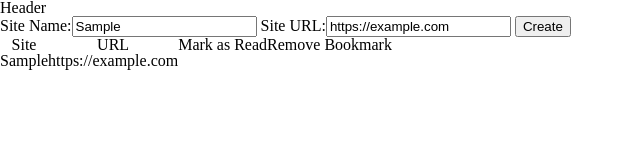
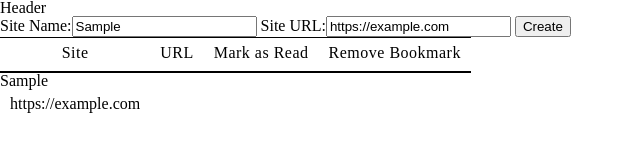
Before and after one commit to gprocell927/linked-list, a plain HTML site: page index.html in a window 1280 px wide. Both pictures are taken after typing "Sample", "https://example.com" into the empty fields and a click on the input "Create". Shown: the whole page, without its empty margins (0-640 px from the left). Drawn offline with nearby package versions, Linux system fonts and the light colour scheme.

Commit message:
error message alerts if fields are empty, trying to get new rows added with input

```diff
--- a/index.html
+++ b/index.html
@@ -18,23 +18,19 @@
       </form>
     </section>
 
-    <section class="user-bookmarks">
-      <!-- submit onclick="showinput" -->
+    <section id"user-bookmarks">
 
-
-      <table class="bookmarks">
+      <table id="bookmarks">
         <thead>
-          <tr>
+           <tr>
             <th>Site</th>
             <th>URL</th>
             <th>Mark as Read</th>
             <th>Remove Bookmark</th>
           </tr>
+
         </thead>
-        <tbody>
-            <tr class="one"></tr>
-            <td id="test1"</td>
-            <td id="test"></td>
+        <tbody class="newRow">
         </tbody>
 
 
--- a/script.js
+++ b/script.js
@@ -7,12 +7,19 @@
 
 $('.create-button').on('click', function(event){
   event.preventDefault();
-  var siteName = $('.bookmark-site-name').val();
-  // console.log(siteName);});
+ var siteName = $('.bookmark-site-name').val();
+ var siteURL = $('.bookmark-site-url').val();
+
+ $('#bookmarks').append($('<tr>').append(siteName))
+              .append($('<td>').append(siteURL));
+
+
+
+    if (($.isEmptyObject(siteName)) ||($.isEmptyObject(siteURL))) {
+    alert("ERROR: Please enter a valid site name and URL.");
+  }
+//   would like to refactor this, but I couldn't get this to work if I split it into it's own function and made local vars global.
+
 $('#test1').text(siteName);
-
-  var siteURL = $('.bookmark-site-url').val();
-  // console.log(siteURL);});
-  $('#test').text(siteURL);
-
+$('#test').text(siteURL);
 });
--- a/style.css
+++ b/style.css
@@ -0,0 +1,10 @@
+th, td {
+  padding: 7px 10px 10px 10px;
+}
+
+
+th {
+  letter-spacing: 0.5px;
+  border-bottom: 2px solid black;
+  border-top: 1px solid black;
+}
```
